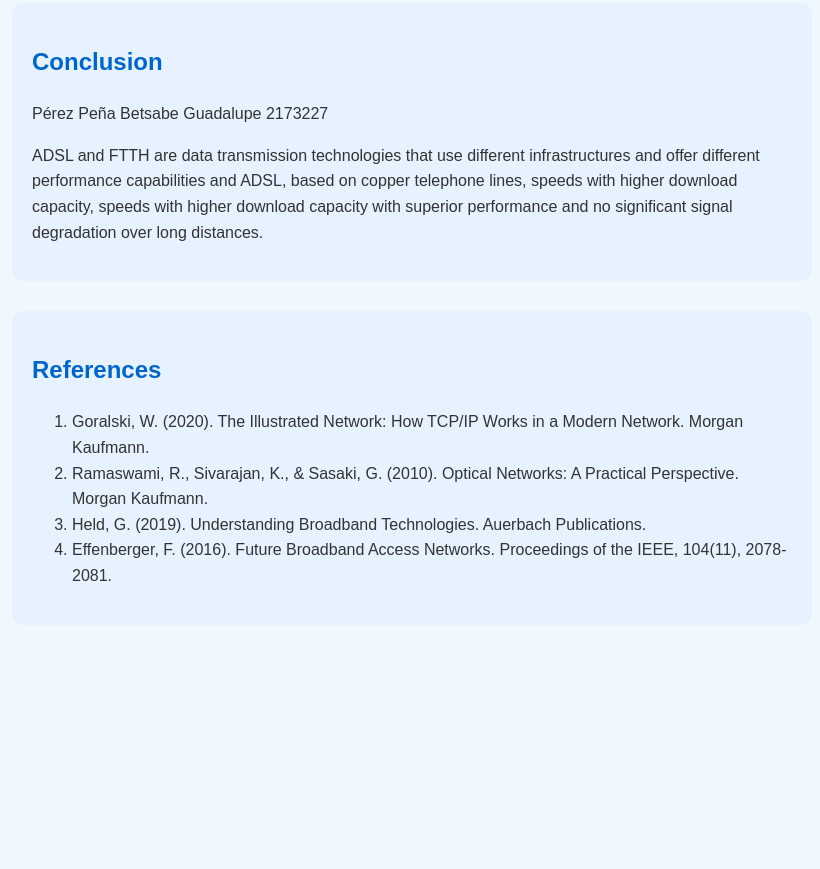
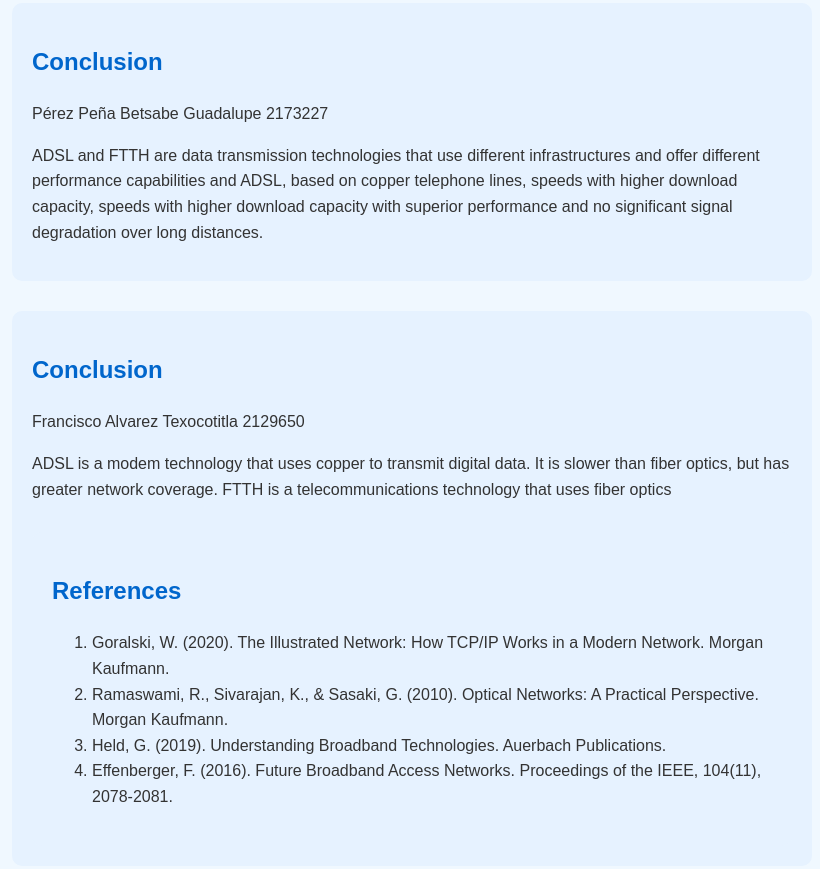
Before and after one commit to Yael0422/ICO-FTTH-y-ADLS, a plain HTML site: page index.html in a window 1280 px wide. Shown: the part 1755-2624 px from the top of the page, without its empty margins (228-1048 px from the left). Before the commit the page ends 2400 px from the top, so only its background shows below. Drawn offline with Linux system fonts and the light colour scheme.

Commit message:
Update index.html

```diff
--- a/index.html
+++ b/index.html
@@ -94,6 +94,13 @@
     <p>ADSL and FTTH are data transmission technologies that use different infrastructures and offer different performance capabilities and ADSL, based on copper telephone lines,  speeds with higher download capacity, speeds with higher download capacity with superior performance and no significant signal degradation over long distances.</p>
   </div>
 
+  <div class="conclusion">
+    <h2>Conclusion</h2>
+    <p>Francisco Alvarez Texocotitla 2129650</>
+    <p>ADSL is a modem technology that uses copper to transmit digital data. It is slower than fiber optics, but has greater network coverage.
+
+FTTH is a telecommunications technology that uses fiber optics</p>
+
   <div class="references">
     <h2>References</h2>
     <ol>
```
